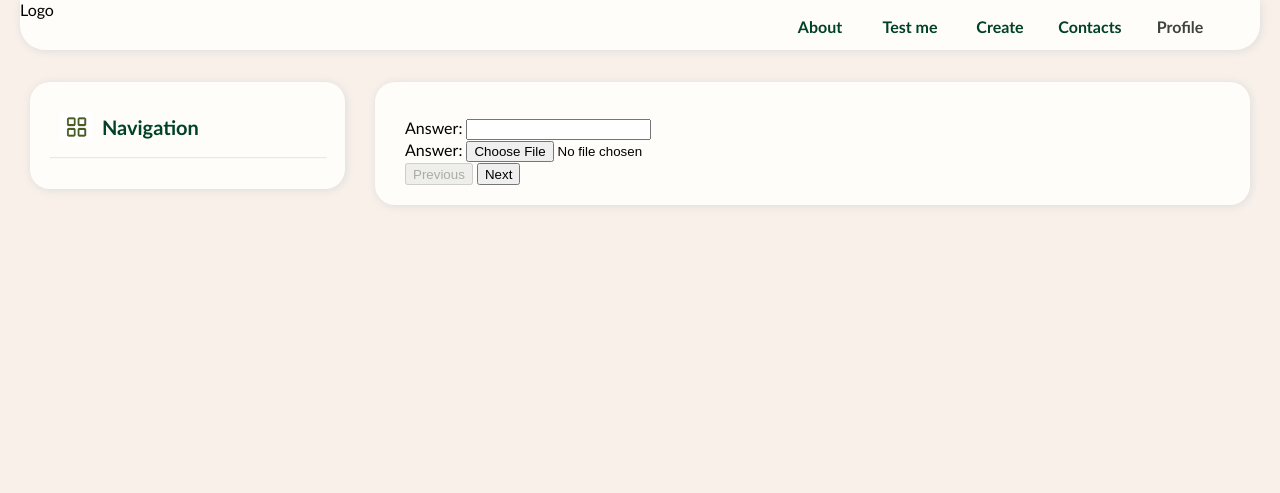
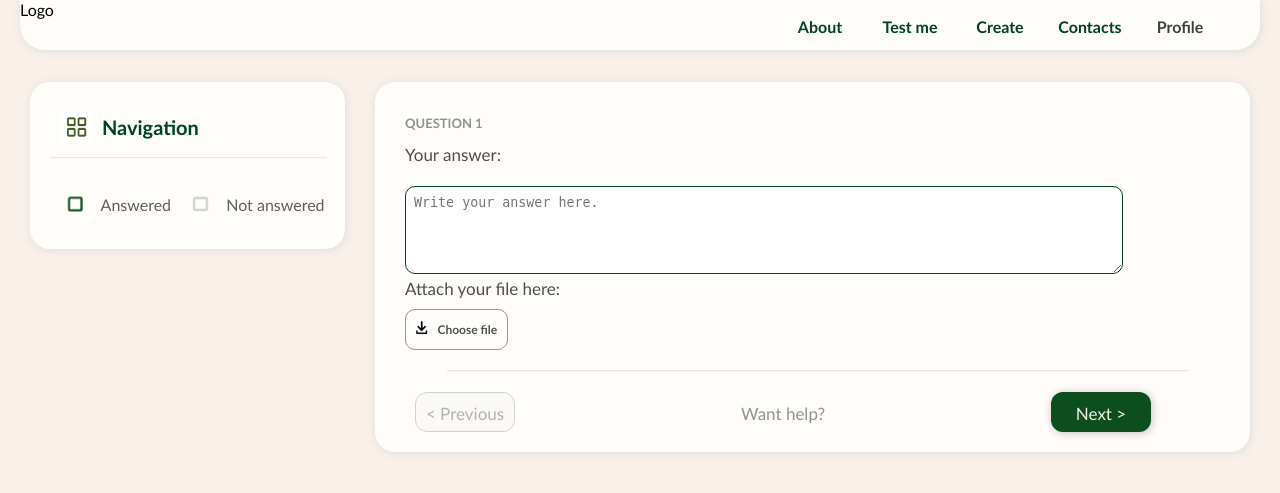
Before and after one commit to grupunzel/diploma, a Python web app: template frontend/templates/test.html in a window 1280 px wide. Shown: the top 493 px of the page. Run offline with Jinja, Linux system fonts and the light colour scheme; the template is opened without the code that fills it, so the values that code supplies are empty.

Commit message:
design update for test page

```diff
--- a/frontend/static/js/test.js
+++ b/frontend/static/js/test.js
@@ -47,9 +47,10 @@
 function render_current_question() {
     const question = questions[current_index];
 
-    document.getElementById('question_text').innerHTML = `${current_index + 1}. ${question.text}`;
+    document.getElementById('question_index').innerHTML = `QUESTION ${current_index + 1}`;
+    document.getElementById('question_text').innerHTML = `${question.text}`;
     document.getElementById('question_module').innerHTML = `Module: ${question.module}`;
-    document.getElementById('question_score').innerHTML = `Score: ${question.score}`;
+    document.getElementById('question_score').innerHTML = `${question.score} points`;
     const text_input_block = document.getElementById('answer_input_block');
     const file_input_block = document.getElementById('file_answer_input_block');
 
@@ -164,12 +165,23 @@
 function save_current_answer() {
     const question = questions[current_index];
     let answer = '';
-    const status_div = document.getElementById('answer_status');
+    const status_div = document.getElementById('answer_status')
+    const file_status = document.getElementById('file_status');
 
-    if (question.type === 'file_question') {
+    if (question.type === 'multiple_choice') {
+        const checkboxes = document.querySelectorAll('.choice_card input[type="checkbox"]:checked');
+        const selected_answers = Array.from(checkboxes).map(cb => cb.value);
+        answer = selected_answers.join('; ');
+    }
+    else if (question.type === 'file_question') {
         const file_input = document.getElementById('file_answer_input');
-        if (file_input.files.length > 0) {
+        if (file_input && file_input.files.length > 0) {
             answer = file_input.files[0].name;
+            const success_text = document.createElement('p');
+            success_text.className = `success_text`;
+            success_text.style.display = 'block';
+            success_text.innerHTML = `File "${file_input.files[0].name}" attached.`;
+            file_status.appendChild(success_text);
         }
     }
     else {
@@ -178,14 +190,16 @@
 
     saved_answers[question.id] = answer;
 
-    status_div.innerHTML = 'Saved';
-    status_div.style.color = 'green';
+    if (status_div) {
+        status_div.innerHTML = 'Saved';
+        status_div.style.color = 'green';
+    }
 
     update_question_status(question.id, answer !== '');
     update_progress();
 
     setTimeout(() => {
-        if (status_div.innerHTML === 'Saved') {
+        if (status_div && status_div.innerHTML === 'Saved') {
             status_div.innerHTML = '';
         }
     }, 2000);
@@ -296,6 +310,18 @@
                 save_current_answer();
             }, 1000);
         });
+
+        answer_input.addEventListener('keydown', function(e) {
+            if (e.key === 'Tab') {
+                e.preventDefault();
+
+                const start = this.selectionStart;
+                const end = this.selectionEnd;
+                const tabChar = '    ';
+                this.value = this.value.substring(0, start) + tabChar + this.value.substring(end);
+                this.selectionStart = this.selectionEnd = start + tabChar.length;
+            }
+        });
     }
 
     if (file_input) {
--- a/frontend/static/test.css
+++ b/frontend/static/test.css
@@ -114,7 +114,7 @@
 .all_buttons {
     margin-top: 10px;
     margin-bottom: 10px;
-    margin-right: 10px;
+    margin-right: 15px;
     padding: 10px;
     padding-left: 15px;
     padding-right: 15px;
@@ -125,11 +125,80 @@
     border: 1px solid rgb(206, 207, 206);
     border-radius: 8px;
     box-shadow: 1px 1px 7px rgb(220, 220, 220);
+    cursor: pointer;
 }
 
 .all_buttons:hover {
-    background-color: #004225;
+    background-color: #fffdf9;
+    color: #336742;
+    border: 1px solid #336742;
+}
+
+.all_buttons:focus {
+    box-shadow: 3px 3px 1px rgb(220, 220, 220);
+}
+
+.all_buttons.active, .all_buttons.active.answered {
+    background-color: #0d4e1f;
     color: #fffdf9;
+    border: 1px solid #0d4e1f;
+    box-shadow: 3px 3px 1px rgb(220, 220, 220);
+}
+
+.all_buttons.answered {
+    background-color: #fffdf9;
+    color: #0f5f26;
+    border: 1px solid #0f5f26;
+}
+
+.if_answered {
+    margin-top: 10px;
+}
+
+#green_square, #grey_square {
+    transform: scale(0.3);
+    width: auto;
+    height: 50px;
+}
+
+#green_block, #grey_block {
+    display: inline-flex;
+    vertical-align: middle;
+    align-items: center;
+}
+
+#green_text, #grey_text {
+    color: #605f5f;
+}
+
+#question_index {
+    color: #919191;
+    font-size: 13px;
+    font-weight: 600;
+    font-family: 'Gill Sans', sans-serif;
+}
+
+#question_text {
+    font-size: 20px;
+    font-weight: 600;
+    color: #042f1c;
+    margin-bottom: 10px;
+    margin-top: 0px;
+}
+
+#question_module, #question_score {
+    text-align: right;
+    margin-right: 30px;
+    font-weight: 500;
+    opacity: 70%;
+    margin-top: 5px;
+    margin-bottom: 5px;
+    font-family: 'Gill Sans', sans-serif;
+    color: #919191;
+}
+
+#answers_list {
+    margin-top: 10px;
 }
 
 .choice_card {
@@ -156,6 +225,9 @@
     justify-content: center;
     user-select: none;
     padding-left: 20px;
+    font-weight: 400;
+    font-size: 17px;
+    opacity: 70%;
 }
 
 .choice_card:hover .checkbox_input {
@@ -171,5 +243,162 @@
 .checkbox_input:checked {
     border: 1.2px solid #004225;
     cursor: pointer;
-    background-color: #d3e6de;
+    background-color: #ebf4f0;
+    cursor: pointer;
 }
+
+.checkbox_input:checked + .checkbox_new {
+    color: #066f42;
+    cursor: pointer;
+}
+
+#answer_text {
+    font-size: 17px;
+    color: #504f4f;
+}
+
+#upload_logo {
+    transform: scale(0.5);
+    width: auto;
+    height: 35px;
+    margin: 0px;
+}
+
+#file_upload_block {
+    display: inline-flex;
+    vertical-align: middle;
+    align-items: center;
+    cursor: pointer;
+    border: 1.5px solid #969696;
+    border-radius: 10px;
+    padding: 0px;
+    margin-top: 10px;
+}
+
+.file_upload_logo {
+    padding: 0px;
+}
+
+.file_answer_text {
+    font-weight: 600;
+    font-size: 12px;
+    margin-right: 10px;
+    margin-left: 0px;
+    padding: 0px;
+}
+
+#file_upload_block:hover{
+    border: 1.5px solid #066f42;
+    color: #066f42;
+}
+
+.success_text {
+    margin-top: 10px;
+    color: #066f42;
+    opacity: 70%;
+    font-size: 13px;
+}
+
+#answer_input {
+    width: 700px;
+    height: 70px;
+    text-align: start;
+    border: 1.5px solid #044227;
+    border-radius: 10px;
+    padding: 8px;
+}
+
+#answer_input:focus {
+    outline: none;
+}
+
+.nav_buttons {
+    margin-left: 10px;
+    margin-top: 20px;
+    display: flex;
+}
+
+#previous_button, #next_button {
+    width: 100px;
+    height: 40px;
+    border-radius: 12px;
+    font-size: 17px;
+    font-family:'Trebuchet MS', 'Lucida Sans Unicode', 'Lucida Grande', 'Lucida Sans', Arial, sans-serif;
+}
+
+#help_button {
+    margin-left: 220px;
+    border: none;
+    background-color: #fffdf9;
+    font-family: 'Gill Sans', sans-serif;
+    font-size: 17px;
+    color: #919191;
+    cursor: pointer;
+}
+
+#help_button:hover {
+    color: #336742;
+}
+
+#next_button {
+    margin-left: 220px;
+}
+
+#previous_button:disabled, #next_button:disabled {
+    border: 1.5px solid #d2d2d2;
+    cursor: pointer;
+}
+
+#next_button:enabled {
+    border: none;
+    background-color: #0d4e1f;
+    color: #f9f0e9;
+    box-shadow: 1px 1px 10px rgb(195, 195, 195);
+    cursor: pointer;
+}
+
+#previous_button:enabled {
+    border: 1.5px solid #d2d2d2;
+    background-color: #fffdf9;
+    color: #504f4f;
+    box-shadow: 1px 1px 5px rgb(226, 226, 226);
+    cursor: pointer;
+}
+
+#next_button:enabled:hover {
+    background-color: #0f5f26;
+    border: 1.5px solid #467953;
+}
+
+#previous_button:enabled:hover {
+    border: 1.5px solid #336742;
+    color: #336742;
+}
+
+#right_hr {
+    margin-top: 20px;
+    width: 740px;
+}
+
+#finish_block {
+    margin-top: 20px;
+    text-align: center;
+}
+
+#finish_button {
+    width: 100px;
+    height: 40px;
+    border-radius: 12px;
+    font-size: 17px;
+    font-family: Arial, Helvetica, sans-serif;
+    border: none;
+    background-color: #0d4e1f;
+    color: #f9f0e9;
+    box-shadow: 1px 1px 10px rgb(195, 195, 195);
+    cursor: pointer;
+}
+
+#finish_button:hover {
+    background-color: #0f5f26;
+    border: 1.5px solid #467953;
+}
--- a/frontend/templates/test.html
+++ b/frontend/templates/test.html
@@ -24,37 +24,59 @@
                 <img id="navigation_logo" src="frontend/static/pictures/Navigation_logo.png" alt="navigation_log">
                 <a id="navigation_text">Navigation</a><br><br>
             </div>
-            <hr>
+            <hr id="'left_hr">
             <div class="buttons" id="quick_navigation"></div>
+            <div class="if_answered">
+                <div id="green_block">
+                    <img id="green_square" src="frontend/static/pictures/green_square.jpg" alt="green_square">
+                    <a id="green_text">Answered</a>
+                </div>
+                <div id="grey_block">
+                    <img id="grey_square" src="frontend/static/pictures/grey_square.jpg" alt="grey_square">
+                    <a id="grey_text">Not answered</a>
+                </div>
+            </div>
         </div>
         <div class="right_block">
             <div id="current_question_block">
                 <div id="question_card" class="question_card">
+                    <p class="question_info" id="question_index"></p>
                     <p class="question_info" id="question_text"></p>
                     <p class="question_info" id="question_module"></p>
                     <p class="question_score" id="question_score"></p>
 
                     <div id="answers_list"></div>
                     <div id="answer_input_block">
-                        <a>Answer: <input type="text" id="answer_input" name="answers"></a>
+                        <a id="answer_text">Your answer: <br><br><textarea id="answer_input" name="answers" placeholder="Write your answer here."></textarea></a>
                     </div>
                     <div id="file_answer_input_block">
-                        <a>Answer: <input type="file" id="file_answer_input" name="file_answer_path"></a>
+                        <a id="answer_text">Attach your file here: <br><input type="file" id="file_answer_input" name="file_answer_path" multiple hidden>
+                            <label for="file_answer_input" id="file_upload_block">
+                                <span class="file_upload_logo"><img id="upload_logo" src="frontend/static/pictures/upload_logo.jpg" alt="upload_logo"></span>
+                                <span class="file_answer_text">Choose file</span>
+                            </label>
+                            <div id="file_status"></div>
+                        </a>
                     </div>
 
-                    <div class="answer_stat" id="answer_status"></div>
+                    <div class="answer_stat" id="answer_status" hidden></div>
                 </div>
             </div>
-
+            <hr id="right_hr">
             <div class="nav_buttons">
                 <button id="previous_button" class="navigation_buttons" disabled>
                     <div class="navigation">
-                        <span>Previous</span>
+                        <span>&lt; Previous</span>
+                    </div>
+                </button>
+                <button id="help_button" class="navigation_buttons">
+                    <div class="navigation">
+                        <span>Want help?</span>
                     </div>
                 </button>
                 <button id="next_button" class="navigation_buttons">
                     <div class="navigation">
-                        <span>Next</span>
+                        <span>Next &gt;</span>
                     </div>
                 </button>
             </div>
```
Also changed, not shown: ITest.db, frontend/static/pictures/green_square.jpg (added), frontend/static/pictures/grey_square.jpg (added), frontend/static/pictures/upload_logo.jpg (added), 3 other files.
